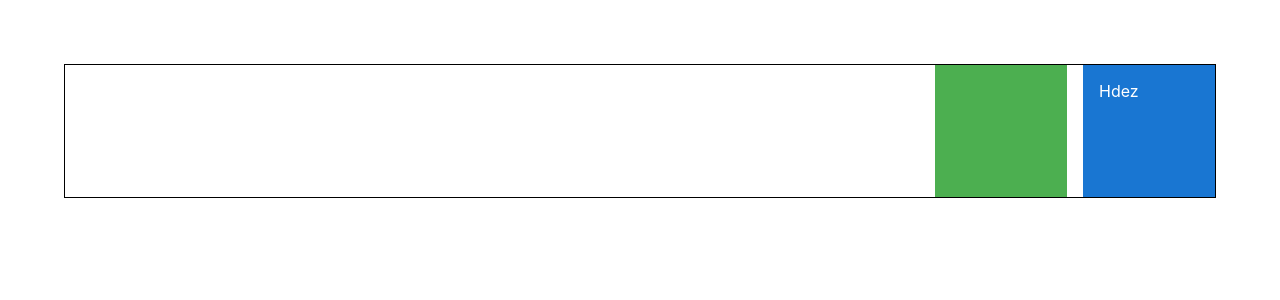
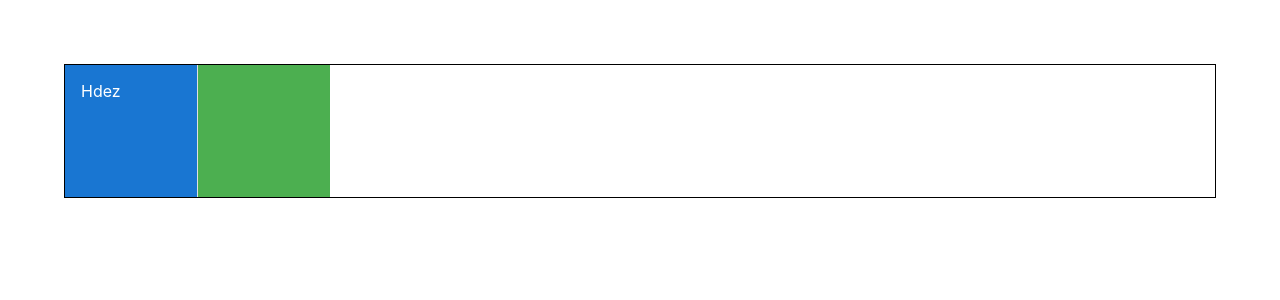
Before and after one commit to Mhdez221993/react-mui, a React (Create React App) app: page / in a window 1280 px wide. Shown: the top 300 px of the page. Built offline with nearby package versions, Linux system fonts and the light colour scheme.

Commit message:
Add Divider from MUI

```diff
--- a/src/components/MuiLayout.tsx
+++ b/src/components/MuiLayout.tsx
@@ -1,8 +1,13 @@
-import { Box, Stack } from "@mui/material";
+import { Box, Divider, Stack } from "@mui/material";
 
 const MuiLayout = () => {
   return (
-    <Stack sx={{ border: "1px solid" }} direction="row-reverse" spacing={2}>
+    <Stack
+      sx={{ border: "1px solid" }}
+      direction="row"
+      // spacing={2}
+      divider={<Divider orientation="vertical" flexItem />}
+    >
       <Box
         sx={{
           backgroundColor: "primary.main",
```
